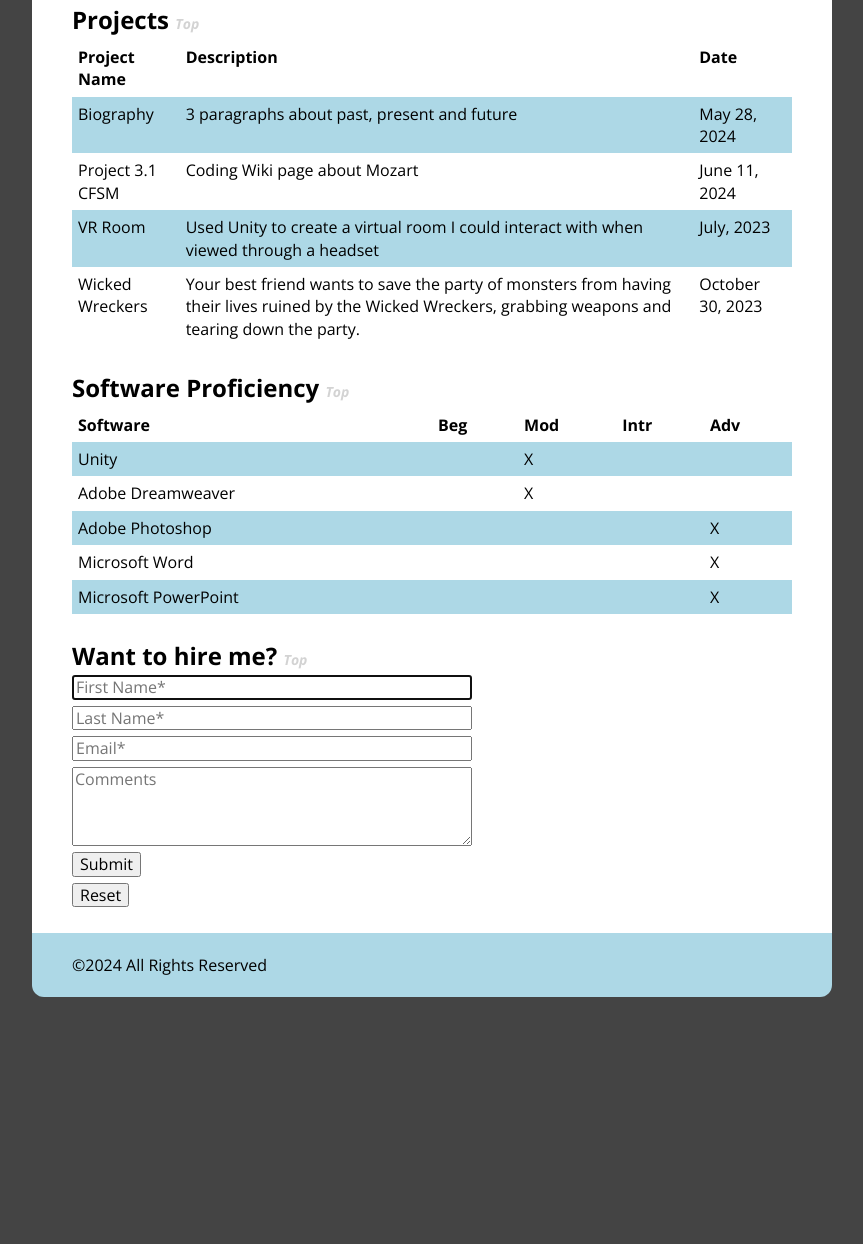
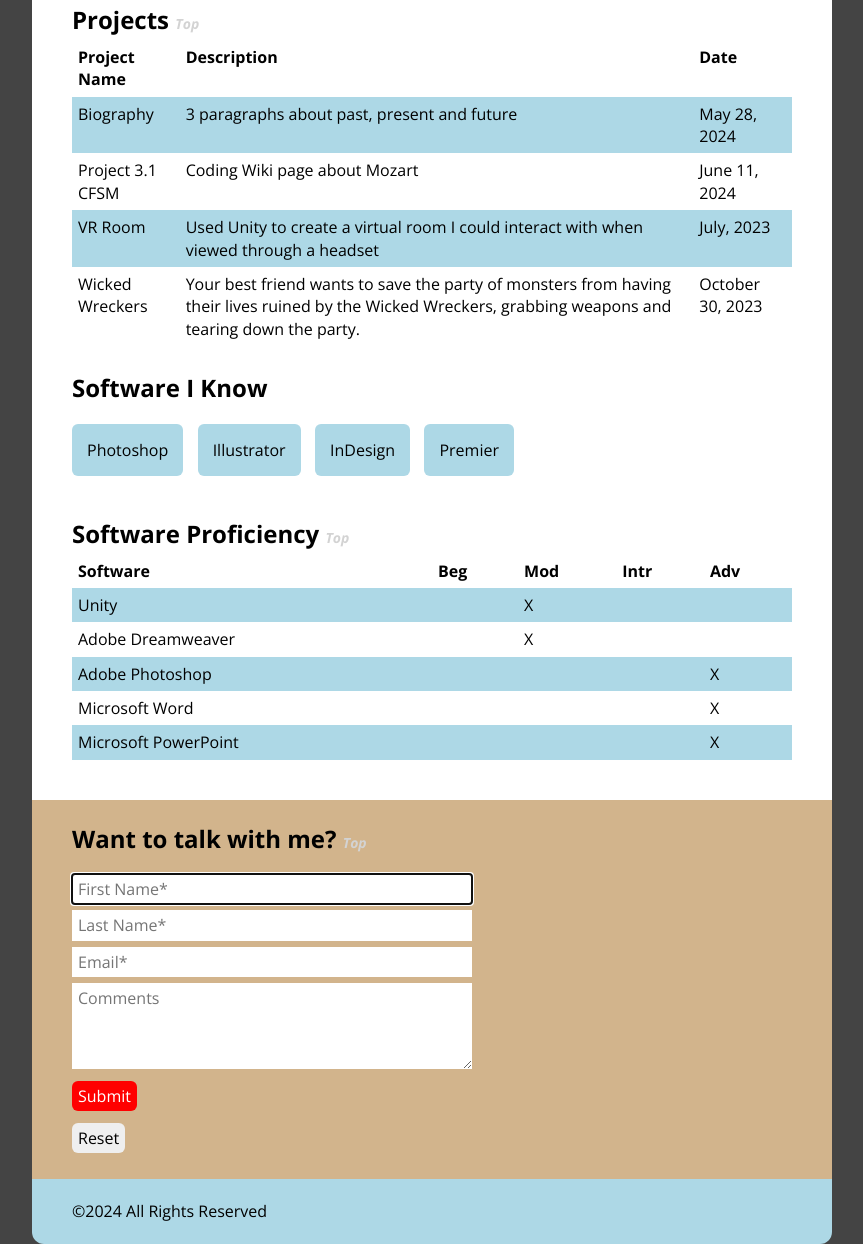
Before and after one commit to deanenettles/ResumeSummerTECH272, a plain HTML site: page index.html in a window 1280 px wide. Shown: the part 1019-2263 px from the top of the page, without its empty margins (208-1071 px from the left). Before the commit the page ends 2016 px from the top, so only its background shows below. Drawn offline with nearby package versions, Linux system fonts and the light colour scheme.

Commit message:
css revisions resume

```diff
--- a/index.html
+++ b/index.html
@@ -30,6 +30,11 @@
         section:last-of-type {padding-bottom:20px;}
         nav {background-color:red; margin-top:0; padding: 4px 0;}
 
+        .flex-container {display:flex; justify-content:left; flex-wrap:wrap; flex-direction:row; gap:2%;}
+
+        #hire_me {background-color:tan;}
+        #software {padding-bottom:40px;}
+
         /* TABLE */
         table {text-align:left; border-spacing:0; border-collapse:separate; width:100%;}
         td, th {padding:6px; vertical-align:top;}
@@ -38,8 +43,9 @@
 
         /* FORM */
         input, textarea, button {display:block; margin-bottom: 6px;}
-        input, textarea {width:100%; max-width:400px;}
-
+        input, textarea {width:100%; max-width:400px; border:0; padding:6px;}
+            button {padding:6px; border:0; border-radius:6px; margin-top:12px;}
+            button[type=submit] {color:white;background-color:red;}
 
 
         /* TYPOGRAPHY */
@@ -62,6 +68,9 @@
         header h2, h3, h4, h5 {margin-top:0;}
         header h2 {font-style:italic;}
         section li {margin-bottom:4px;}
+        #hire_me h2 {margin-bottom:18px;}
+
+        #softwarelist p {background-color:lightblue; padding:15px; border-radius:6px;}
 
         /* LINKS */
         header ul {padding-left:0; font-weight:600;}
@@ -93,7 +102,7 @@
 
             </header>
             <nav>
-                <ul>
+                <ul class="flex-container">
                     <li><a href="#bio">Biography</a></li>
                     <li><a href="#accomplish">Accomplishments</a></li>
                     <li><a href="#projects">Projects</a></li>
@@ -163,6 +172,17 @@
                 </table>
             </section>
 
+
+            <section id="softwarelist">
+                <h2>Software I Know</h2>
+                    <div class="flex-container">
+                        <p>Photoshop</p>
+                        <p>Illustrator</p>
+                        <p>InDesign</p>
+                        <p>Premier</p>
+                    </div>
+                </section>
+
             <section id="software">
                 <h2>Software Proficiency <span><a href="#top">Top</a></span></h2>
                 <table>
@@ -216,7 +236,7 @@
 
             </section>
             <section id="hire_me">
-                <h2>Want to hire me? <span><a href="#top">Top</a></span></h2>
+                <h2>Want to talk with me? <span><a href="#top">Top</a></span></h2>
                 <form action="mailto:dnettle2@montgomerycollege.edu" method="post" enctype="text/plain">
                     <input type="text" name="firstname" required autofocus placeholder="First Name*">
                     <input type="text" name="lastname" required placeholder="Last Name*">
```
